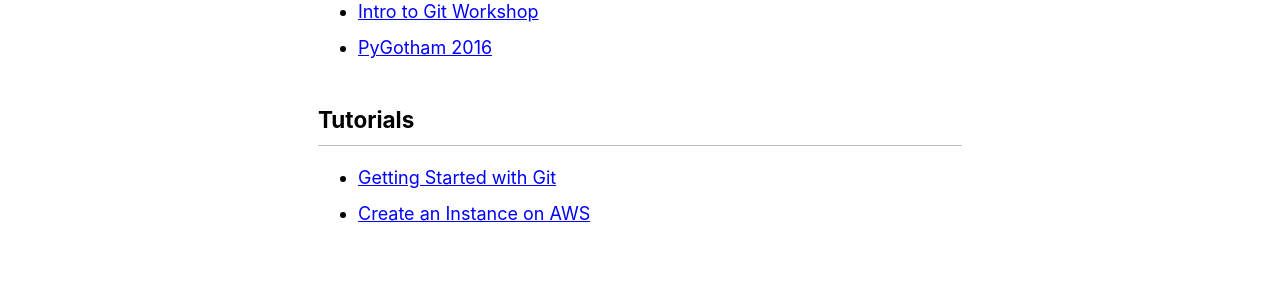
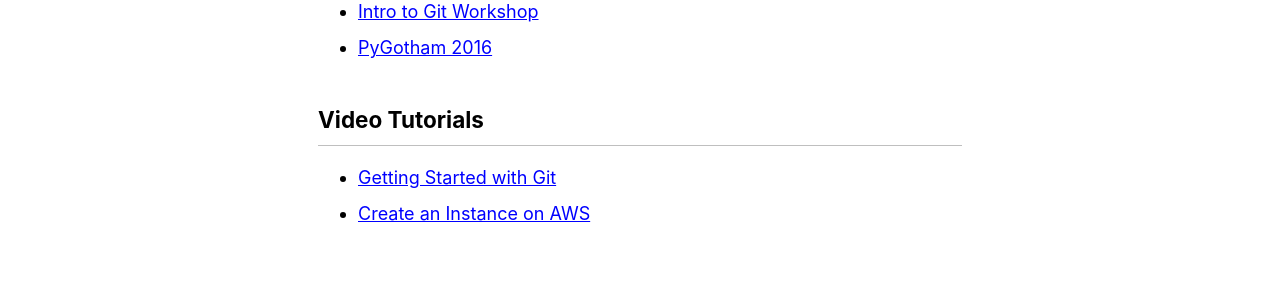
Before and after one commit to reshamas/reshamas.github.io, a Jekyll site: the page built from portfolio/index.md, in a window 1280 px wide. Shown: the part 1069-1369 px from the top of the page. Built offline with Jekyll 4.4.1, drawn with Linux system fonts in a browser that asks for light colours.

Commit message:
Update index.md

```diff
--- a/portfolio/index.md
+++ b/portfolio/index.md
@@ -29,6 +29,6 @@
 - [Intro to Git Workshop](https://github.com/reshamas/git-intro-workshop)
 - [PyGotham 2016](https://github.com/reshamas/pygotham-2016)
 
-## Tutorials
+## Video Tutorials
 - [Getting Started with Git](https://vimeo.com/178481263?mc_cid=06d951b22e&mc_eid=[UNIQID])
 - [Create an Instance on AWS](https://www.youtube.com/watch?v=_dRXVp_kk7w&t=14s)
```
